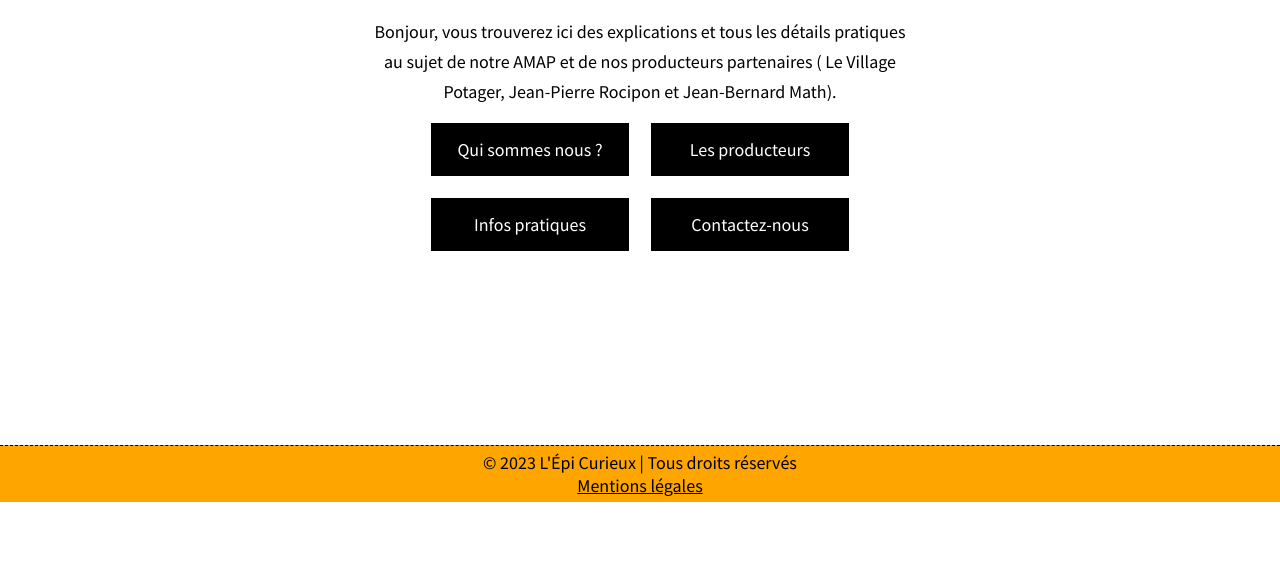
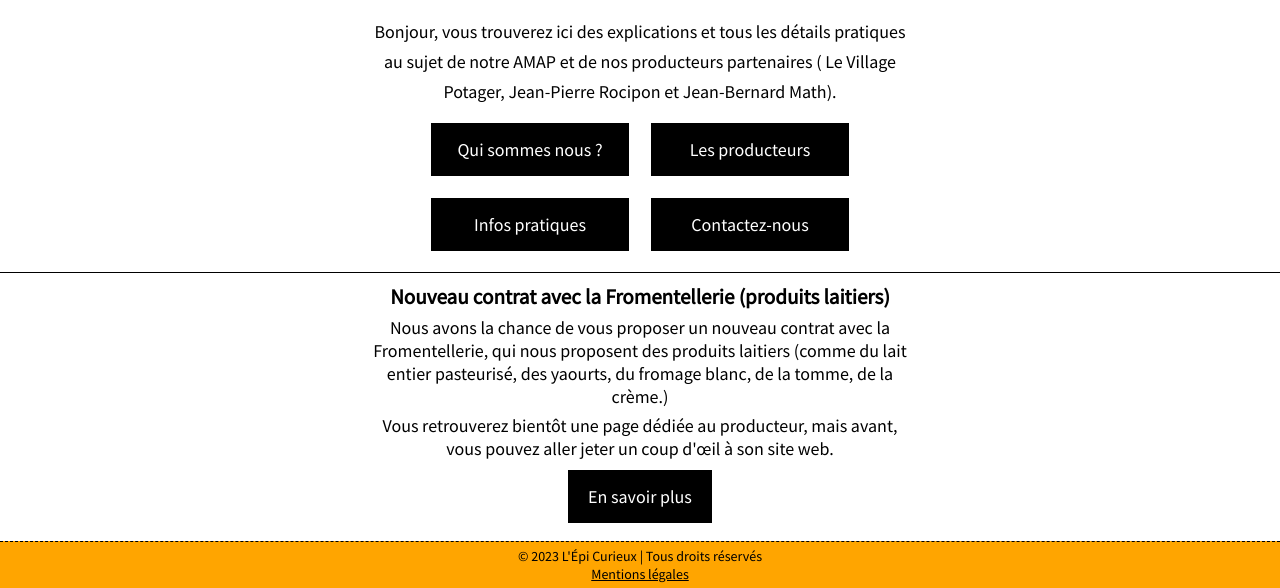
Before and after one commit to RandomElo/epi-curieux, a plain HTML site: page index.html in a window 1280 px wide. Shown: the part 298-886 px from the top of the page. Before the commit the page ends 800 px from the top, so only its background shows below. Drawn offline with Linux system fonts and the light colour scheme.

Commit message:
Ajout de l'article sur la Fromentellerie

```diff
--- a/index.html
+++ b/index.html
@@ -55,6 +55,14 @@
                     <a href="#" class="lien">Contactez-nous</a>
                 </div>
             </article>
+            <article id="fromentellerie-article">
+                <div id="fromentellerie">
+                    <h3>Nouveau contrat avec la Fromentellerie (produits laitiers)</h3>
+                    <p>Nous avons la chance de vous proposer un nouveau contrat avec la Fromentellerie, qui nous proposent des produits laitiers (comme du lait entier pasteurisé, des yaourts, du fromage blanc, de la tomme, de la crème.)</p>
+                    <p id="p2">Vous retrouverez bientôt une page dédiée au producteur, mais avant, vous pouvez aller jeter un coup d'œil à son site web.</p>
+                    <a href="https://www.lafromentellerie.com/">En savoir plus</a>
+                </div>
+            </article>
         </section>
     </main>
     <footer>
--- a/style.css
+++ b/style.css
@@ -11,13 +11,20 @@ html  {
     text-align: center;
     box-sizing: border-box;
 }
+body {
+    position: relative;
+    min-height: 100vh;
 
+}
 #titre {
     line-height: 50px;
     background-image: url(image-accueil.jpg);
     color: white;
 }
-
+main {
+    flex: 1;
+    padding-bottom: 60px;
+}
 #titreh1 {
     padding-top: 125px;
     font-size: 50px;
@@ -37,7 +44,6 @@ h2{
 }
 #presentation {
     width: 550px;
-    text-align: center;
 }
 .row {
   display: flex;
@@ -46,6 +52,7 @@ h2{
 .lien {
   padding: 15px 20px; /*Hauteur et largeur*/
   margin: 10px 10px;/*Marge sur la côter du blockk*/
+
   width: 200px; /* Définir la largeur souhaitée */
   text-align: center;/*On centre le texte*/
   color: white;
@@ -57,11 +64,45 @@ h2{
     color: black;
     border: 1px solid black;
 }
+
+#fromentellerie-article {
+    border-top: 1px solid black;
+    display: flex;
+    align-items: center;
+    justify-content: center;
+    margin-top: 10px;
+    margin-bottom: 10px;
+    padding-top: 10px;
+    padding-bottom: 10px;
+}
+#fromentellerie {
+    text-align: center;
+    width: 550px;
+}
+#fromentellerie h3 {
+    padding-bottom: 6px;
+}
+#p2 {
+    margin-top: 6px;
+    padding-bottom: 25px;
+}
+#fromentellerie a {
+    color: white;
+    background-color: black;
+    border: 1px solid white;
+    padding: 15px 20px;
+}
+#fromentellerie a:hover {
+    color: black;
+    background-color: white;
+    border: 1px solid black;
+}
 footer {
     border-top: 1px dashed black;
     background-color: orange;
     color: black;
-    position: fixed;
+    font-size: 14px;
+    position: absolute;
     left: 0;
     right: 0;
     bottom: 0;
@@ -73,7 +114,7 @@ footer a{
     text-decoration: underline;
 }
 footer a:hover {
-    color: #333;
+    opacity: 0.7;
 }
 footer a:visited {
     color: black;
```
